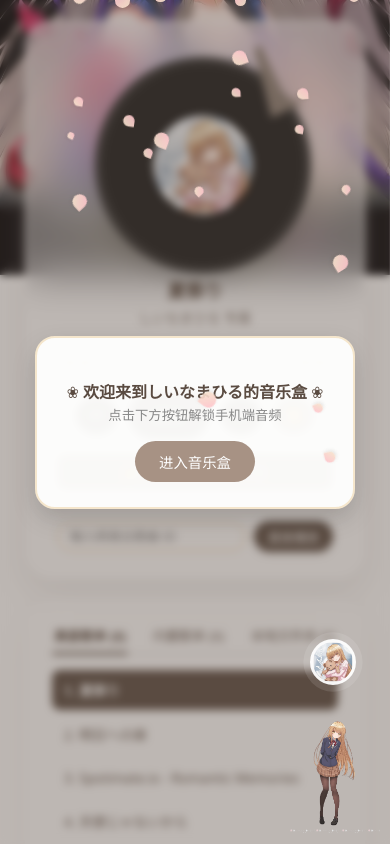
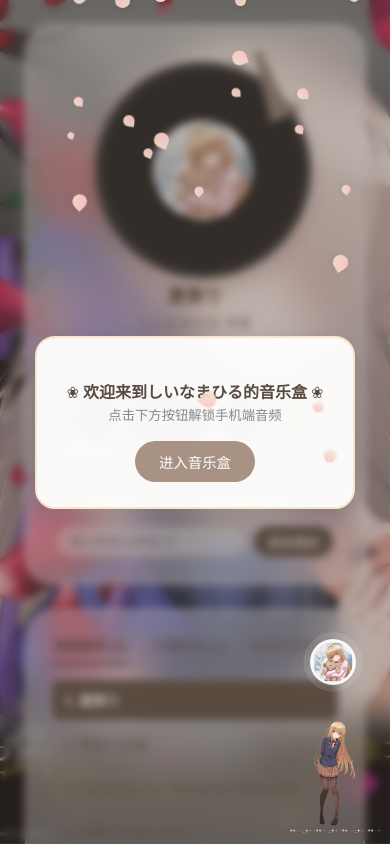
Before and after one commit to lixiang206/bofangqi, a website: page index.html in a window 390 px wide. Drawn offline with Linux system fonts and the light colour scheme.

Commit message:
Update index.html

```diff
--- a/index.html
+++ b/index.html
@@ -13,16 +13,25 @@
             --accent-gold: #E6C594;
         }
 
-        body {
+        /* 核心修复：彻底锁死根节点，防止任何形式的滚动溢出白边 */
+        html, body {
             margin: 0; padding: 0;
-            height: 100vh; height: 100dvh; /* 适配现代移动端动态视口 */
-            width: 100vw;
-            display: flex; justify-content: center; align-items: center;
+            width: 100%; height: 100%;
+            height: 100vh; height: 100dvh;
+            overflow: hidden;
+            background-color: #f7ede2; /* 保底温馨底色，防止图没加载时出现纯白 */
+            font-family: 'Segoe UI', Tahoma, Geneva, Verdana, sans-serif;
+            color: var(--text-color);
+        }
+
+        /* 新增：独立背景层，与内容分离，100%全屏覆盖，绝对不留白 */
+        .bg-layer {
+            position: fixed; top: 0; left: 0;
+            width: 100vw; height: 100vh; height: 100dvh;
             /* 默认电脑端背景图 */
             background: url('img/HLLn5bJa0AArBQe.jpg') no-repeat center center;
-            background-size: cover;
-            font-family: 'Segoe UI', Tahoma, Geneva, Verdana, sans-serif;
-            color: var(--text-color); overflow: hidden; position: relative;
+            background-size: cover !important;
+            z-index: 1;
         }
 
         .decorations {
@@ -44,9 +53,18 @@
             100% { transform: translateY(105vh) translateX(180px) rotate(450deg) scale(var(--petal-scale, 1)); opacity: 0; }
         }
 
-        .main-wrapper { display: flex; gap: 30px; z-index: 2; align-items: flex-start; }
+        /* 核心重构：内容容器在背景上方，PC端居中，移动端允许顺畅上下滚动 */
+        .main-wrapper {
+            position: absolute; top: 0; left: 0;
+            width: 100%; height: 100%;
+            display: flex; justify-content: center; align-items: center;
+            gap: 30px; z-index: 2; box-sizing: border-box;
+            overflow-x: hidden; overflow-y: auto; /* 允许纵向溢出滚动 */
+            -webkit-overflow-scrolling: touch;
+            padding: 40px 20px;
+        }
 
-        /* 核心毛玻璃模糊透明效果 */
+        /* 毛玻璃模糊透明效果 */
         .player-container {
             background: rgba(255, 255, 255, 0.45);
             backdrop-filter: blur(20px) saturate(140%);
@@ -54,7 +72,7 @@
             padding: 35px 30px 25px; border-radius: 28px;
             border: 2px solid rgba(255, 255, 255, 0.5);
             box-shadow: 0 15px 35px rgba(90, 75, 65, 0.1), 0 0 20px rgba(255, 255, 255, 0.2);
-            text-align: center; width: 320px;
+            text-align: center; width: 320px; flex-shrink: 0;
         }
 
         .disc-area { position: relative; width: 200px; height: 200px; margin: 0 auto 20px; }
@@ -107,7 +125,7 @@
             background: rgba(255, 255, 255, 0.4);
             backdrop-filter: blur(20px) saturate(140%);
             -webkit-backdrop-filter: blur(20px) saturate(140%);
-            padding: 25px; border-radius: 28px; height: 380px; width: 320px;
+            padding: 25px; border-radius: 28px; height: 380px; width: 320px; flex-shrink: 0;
             box-shadow: 0 15px 35px rgba(90, 75, 65, 0.05); border: 2px solid rgba(255, 255, 255, 0.4);
             display: flex; flex-direction: column;
         }
@@ -167,33 +185,27 @@
             100% { box-shadow: 0 0 0 0 rgba(255, 255, 255, 0); }
         }
 
-        /* 修复移动端：全面重构手机端布局样式 */
+        /* 移动端高级适配 */
         @media (max-width: 768px) {
-            body {
-                position: fixed; top: 0; left: 0; width: 100vw;
-                height: 100vh; height: 100dvh; /* 强制锁定动态视口高度 */
-                overflow: hidden !important;
+            .bg-layer {
+                /* 手机端背景图彻底覆盖 */
                 background: url('img/xiaoermo.jpg') no-repeat center center;
-                background-size: cover;
+                background-size: cover !important;
             }
 
-            /* 让内容包裹器也固定，并允许在固定空间内滚动，防止撑开产生白边 */
             .main-wrapper {
-                position: absolute; top: 0; left: 0; width: 100%;
-                height: 100%; height: 100dvh;
-                overflow-y: auto; /* 允许纵向滚动，但不会撑大背景 */
-                -webkit-overflow-scrolling: touch;
-                flex-direction: column; align-items: center;
-                gap: 20px; padding: 20px 15px 120px; box-sizing: border-box;
+                flex-direction: column;
+                justify-content: flex-start; /* 顶部对齐开始纵向平铺，防止溢出挤压 */
+                align-items: center;
+                gap: 25px;
+                padding: 25px 15px 140px; /* 底部留够空白，让立牌不挡住内容 */
             }
 
             .player-container, .playlist-container {
-                width: 100%; max-width: 340px; box-sizing: border-box; flex-shrink: 0;
-                background: rgba(255, 255, 255, 0.5); /* 稍微提升手机端的可视度 */
-                backdrop-filter: blur(20px) saturate(140%);
-                -webkit-backdrop-filter: blur(20px) saturate(140%);
+                width: 100%; max-width: 340px;
+                box-sizing: border-box;
             }
-            .playlist-container { height: 280px; }
+            .playlist-container { height: 320px; } /* 稍微调高一点点，防止歌单底部文字挤在一起 */
 
             /* 手机端立牌修正 */
             .character-box { position: fixed !important; width: 90px; height: 145px; right: 10px; bottom: 10px; opacity: 0.95; z-index: 999999 !important; pointer-events: auto; }
@@ -203,9 +215,7 @@
             .dialogue-bubble { position: fixed !important; bottom: 155px; right: 10px; font-size: 0.75rem; padding: 6px 12px; z-index: 1000000 !important; transform: translateY(0) !important; }
             .dialogue-bubble::after { right: 25px; }
 
-            .mahiru-link-btn {
-                top: -50px; left: 20px; width: 40px; height: 40px;
-            }
+            .mahiru-link-btn { top: -50px; left: 20px; width: 40px; height: 40px; }
 
             #mobileTouchUnlock { position: fixed; top: 0; left: 0; width: 100vw; height: 100vh; height: 100dvh; background: rgba(90, 75, 65, 0.4); backdrop-filter: blur(4px); -webkit-backdrop-filter: blur(4px); z-index: 99999; display: flex; justify-content: center; align-items: center; color: #5A4B41; font-weight: bold; }
             .unlock-box { background: rgba(255, 255, 255, 0.95); padding: 25px 30px; border-radius: 20px; text-align: center; box-shadow: 0 10px 25px rgba(0,0,0,0.15); border: 2px solid var(--mahiru-gold); }
@@ -215,6 +225,8 @@
     </style>
 </head>
 <body>
+
+    <div class="bg-layer"></div>
 
     <div id="mobileTouchUnlock">
         <div class="unlock-box">
```
